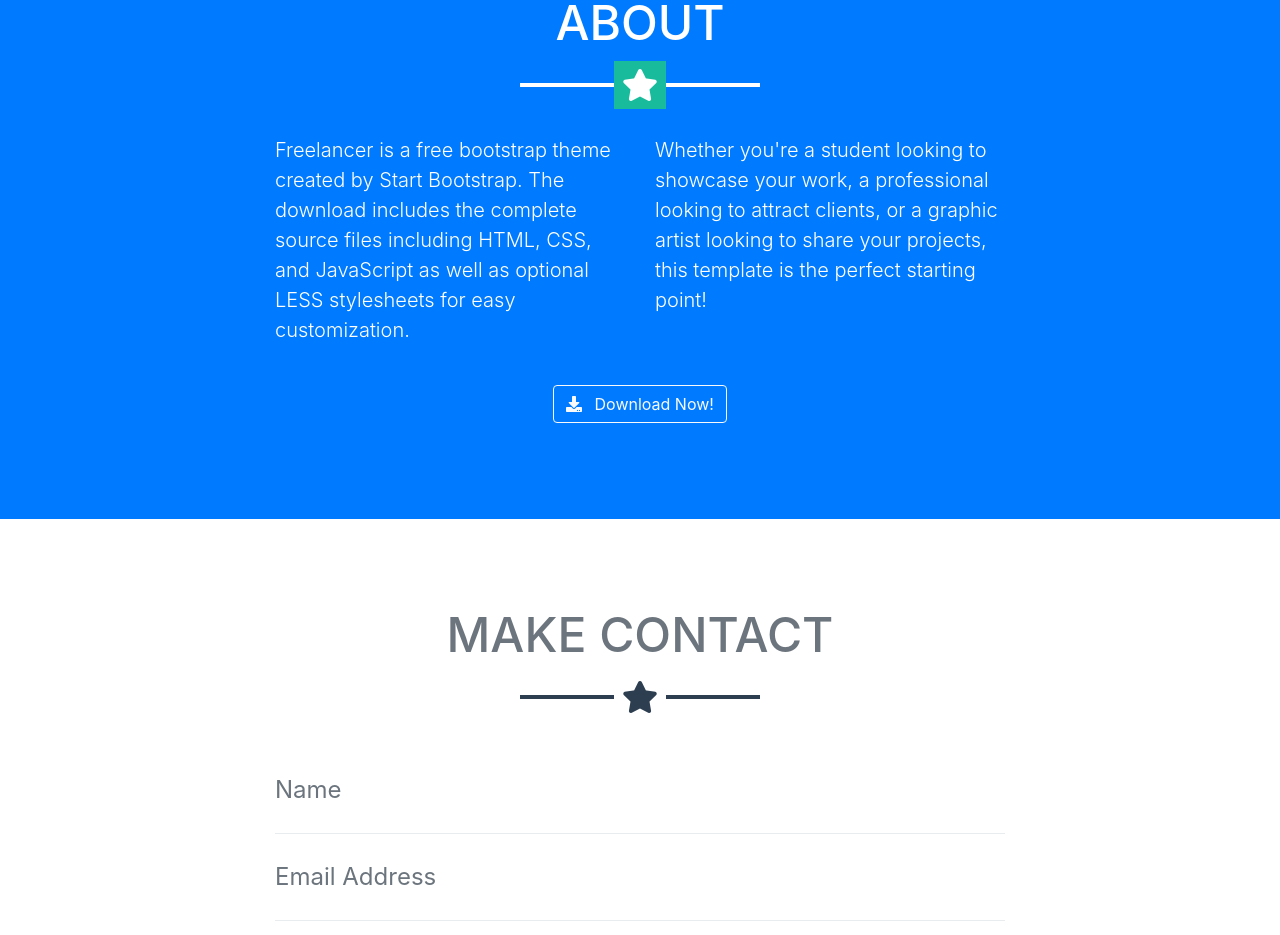
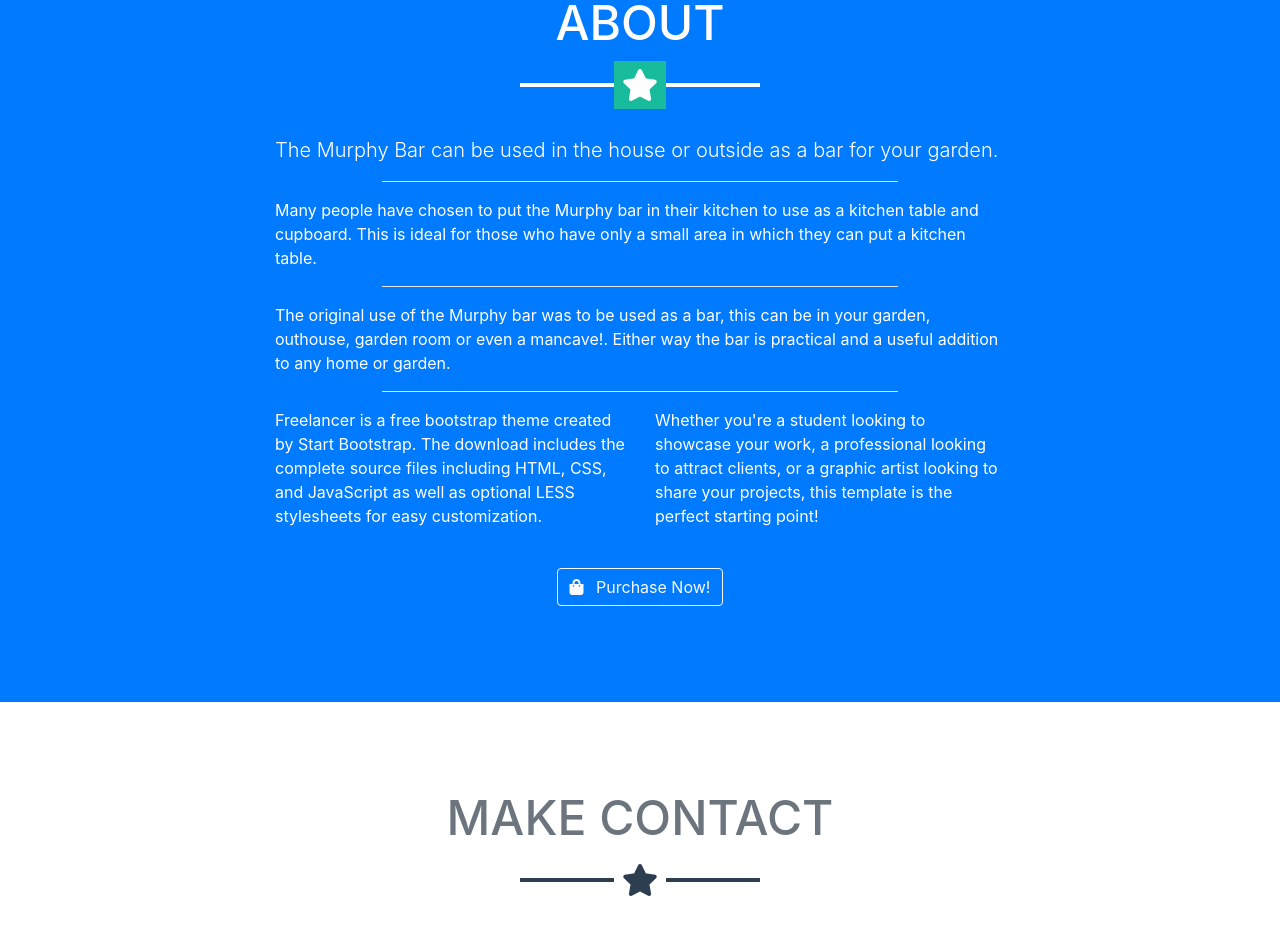
Before and after one commit to StudentRik/murphybar, a website with bundled scripts: page index.html in a window 1280 px wide. Shown: the part 2157-3092 px from the top of the page. Built offline with nearby package versions, Linux system fonts and the light colour scheme.

Commit message:
working on about us

```diff
--- a/index.html
+++ b/index.html
@@ -85,7 +85,9 @@
                     <form action="https://www.paypal.com/cgi-bin/webscr" method="post" target="_top">
                         <input type="hidden" name="cmd" value="_s-xclick">
                         <input type="hidden" name="hosted_button_id" value="JFMF5U6KYZDQ6">
-                        <button type="image" name="submit" class="btn btn-outline-light btn-lg" title="buy now with paypal">Buy now &pound84.99</button>
+                        <button type="image" name="submit" class="btn btn-outline-light btn-lg"
+                                title="buy now with paypal">Buy now &pound84.99
+                        </button>
                     </form>
                 </section>
             </div>
@@ -103,7 +105,9 @@
                     <form action="https://www.paypal.com/cgi-bin/webscr" method="post" target="_top">
                         <input type="hidden" name="cmd" value="_s-xclick">
                         <input type="hidden" name="hosted_button_id" value="NR66AUH4NVNEU">
-                        <button type="image" name="submit" class="btn btn-outline-light btn-lg" title="buy now with paypal">Buy now &pound79.99</button>
+                        <button type="image" name="submit" class="btn btn-outline-light btn-lg"
+                                title="buy now with paypal">Buy now &pound79.99
+                        </button>
                     </form>
                 </section>
             </div>
@@ -149,22 +153,37 @@
     <div class="container">
         <h2 class="text-center text-uppercase text-white">About</h2>
         <hr class="star-light mb-5">
+        <div class="row justify-content-md-center">
+            <div class="col-lg-8 col-sm-12">
+                <p class="lead">The Murphy Bar can be used in the house or outside as a bar for your garden.</p>
+                <hr class="hr-white col-8 align-content-center">
+
+                <p>Many people have chosen to put the Murphy bar in their kitchen to use as a kitchen table and
+                    cupboard. This is ideal for those who have only a small area in which they can put a kitchen
+                    table.</p>
+                <hr class="hr-white col-8 align-content-center">
+                <p>The original use of the Murphy bar was to be used as a bar, this can be in your garden, outhouse,
+                    garden room or even a mancave!. Either way the bar is practical and a useful addition to any home or
+                    garden.</p>
+                <hr class="hr-white col-8 align-content-center">
+            </div>
+        </div>
         <div class="row">
             <div class="col-lg-4 ml-auto">
-                <p class="lead">Freelancer is a free bootstrap theme created by Start Bootstrap. The download includes
+                <p>Freelancer is a free bootstrap theme created by Start Bootstrap. The download includes
                     the complete source files including HTML, CSS, and JavaScript as well as optional LESS stylesheets
                     for easy customization.</p>
             </div>
             <div class="col-lg-4 mr-auto">
-                <p class="lead">Whether you're a student looking to showcase your work, a professional looking to
+                <p>Whether you're a student looking to showcase your work, a professional looking to
                     attract clients, or a graphic artist looking to share your projects, this template is the perfect
                     starting point!</p>
             </div>
         </div>
         <div class="text-center mt-4">
             <a class="btn btn-xl btn-outline-light" href="#">
-                <i class="fas fa-download mr-2"></i>
-                Download Now!
+                <i class="fas fa-shopping-bag mr-2"></i>
+                Purchase Now!
             </a>
         </div>
     </div>
@@ -412,7 +431,7 @@
 
 <!-- Contact Form JavaScript -->
 <script src="js/jqBootstrapValidation.js"></script>
-<script src="js/contact_me.js"></script>
+<!--<script src="js/contact_me.js"></script>-->
 
 <!-- Custom scripts for this template -->
 <script src="js/freelancer.min.js"></script>
--- a/scss/_rh.scss
+++ b/scss/_rh.scss
@@ -16,3 +16,6 @@
   }
 
 }
+hr.hr-white {
+  background-color: white;
+}
```
Also changed, not shown: css/freelancer.css, css/freelancer.min.css.
